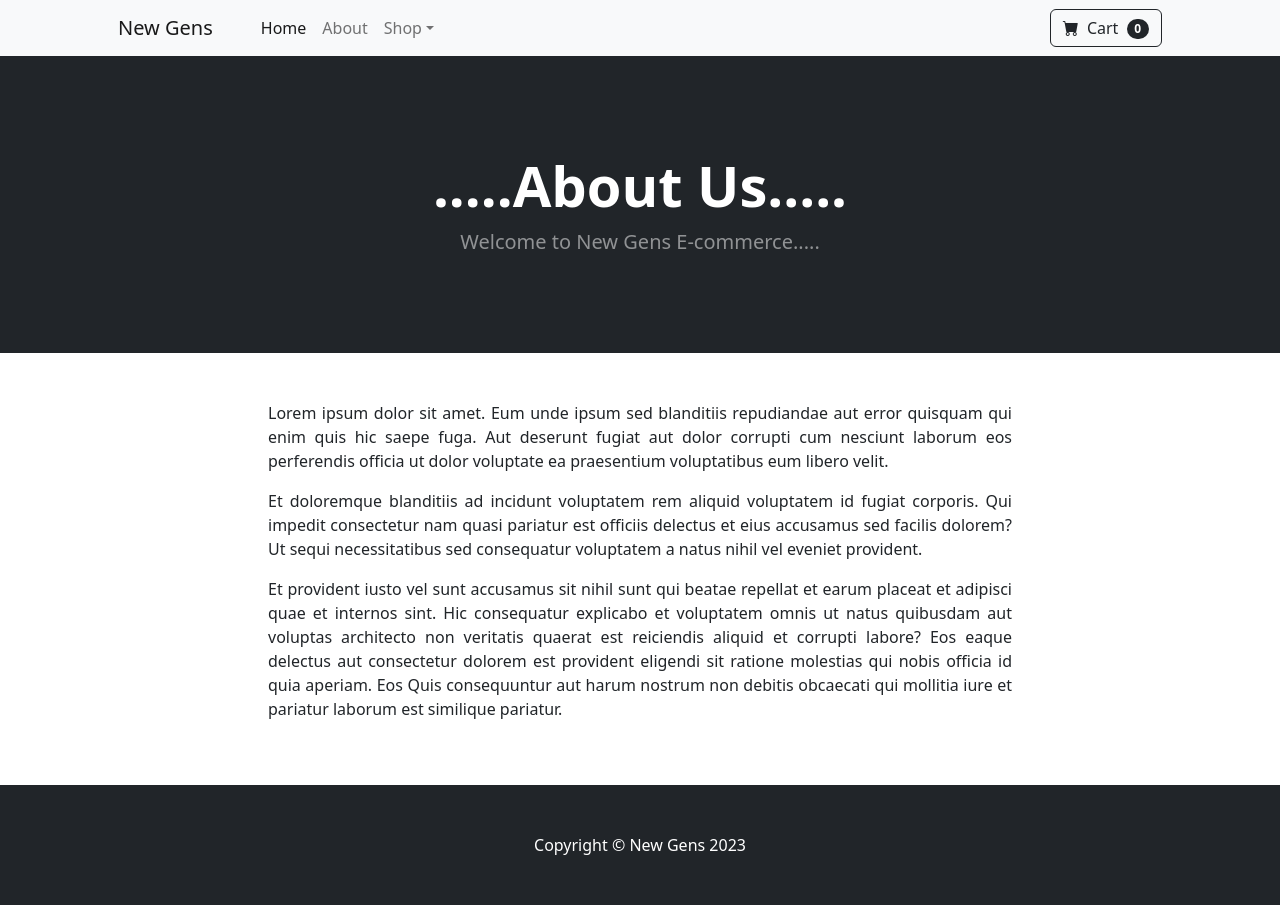
After one commit to The-Nomadic/E-commerce, a Django app: page /about/ in a window 1280 px wide. The commit adds this page. Run offline with Django 4.2, Linux system fonts and the light colour scheme; some libraries are stand-ins or nearby versions.

Commit message:
Made changes to templates, added base,about,navbar,footer,home

```diff
--- a/ecommerce/store/models.py
+++ b/ecommerce/store/models.py
@@ -32,6 +32,10 @@ class Product(models.Model):
     category = models.ForeignKey(Category, on_delete=models.CASCADE, default=1)
     description = models.CharField(max_length=250, default="", blank=True, null=True)
     image = models.ImageField(upload_to='uploads/products/')
+    # Add sales stuff
+    is_sale = models.BooleanField(default=False)
+    sale_price = models.DecimalField(default=0, decimal_places=2, max_digits=6)
+    rating = models.IntegerField(default=0)
 
     def __str__(self):
         return self.name
--- a/ecommerce/store/urls.py
+++ b/ecommerce/store/urls.py
@@ -3,4 +3,5 @@ from . import views
 
 urlpatterns = [
     path('', views.home, name='home'),
+    path('about/', views.about, name='about'),
 ]
--- a/ecommerce/store/views.py
+++ b/ecommerce/store/views.py
@@ -2,9 +2,14 @@ from django.shortcuts import render
 from .models import Product
 from datetime import datetime
 
+current_year = datetime.now().year
+
 
 # Create your views here.
 def home(request):
-    current_year = datetime.now().year
     products = Product.objects.all()
     return render(request, "home.html", {'company': "New Gens", 'current_year': current_year, 'products': products})
+
+
+def about(request):
+    return render(request, "about.html", {'company': "New Gens", 'current_year': current_year})
--- /dev/null
+++ b/ecommerce/templates/about.html
@@ -0,0 +1,32 @@
+{% extends "base.html" %}
+
+{% block content %}
+    <!-- Header-->
+    <header class="bg-dark py-5">
+        <div class="container px-4 px-lg-5 my-5">
+            <div class="text-center text-white">
+                <h1 class="display-4 fw-bolder">.....About Us.....</h1>
+                <p class="lead fw-normal text-white-50 mb-0">Welcome to {{company}} E-commerce.....</p>
+            </div>
+        </div>
+    </header>
+    <br><br>
+    <div class="container">
+        <div class="row">
+            <center>
+                <div class="col-8">
+                    <p align="justify">
+                        Lorem ipsum dolor sit amet. Eum unde ipsum sed blanditiis repudiandae aut error quisquam qui enim quis hic saepe fuga. Aut deserunt fugiat aut dolor corrupti cum nesciunt laborum eos perferendis officia ut dolor voluptate ea praesentium voluptatibus eum libero velit.
+                    </p>
+                    <p align="justify">
+                        Et doloremque blanditiis ad incidunt voluptatem rem aliquid voluptatem id fugiat corporis. Qui impedit consectetur nam quasi pariatur est officiis delectus et eius accusamus sed facilis dolorem? Ut sequi necessitatibus sed consequatur voluptatem a natus nihil vel eveniet provident.
+                    </p>
+                    <p align="justify">
+                        Et provident iusto vel sunt accusamus sit nihil sunt qui beatae repellat et earum placeat et adipisci quae et internos sint. Hic consequatur explicabo et voluptatem omnis ut natus quibusdam aut voluptas architecto non veritatis quaerat est reiciendis aliquid et corrupti labore? Eos eaque delectus aut consectetur dolorem est provident eligendi sit ratione molestias qui nobis officia id quia aperiam. Eos Quis consequuntur aut harum nostrum non debitis obcaecati qui mollitia iure et pariatur laborum est similique pariatur.
+                    </p>
+                </div>
+            </center>
+        </div>
+    </div>
+    <br><br>
+{% endblock %}
--- /dev/null
+++ b/ecommerce/templates/base.html
@@ -0,0 +1,31 @@
+{% load static %}
+
+<!DOCTYPE html>
+<html lang="en">
+    <head>
+        <meta charset="utf-8" />
+        <meta name="viewport" content="width=device-width, initial-scale=1, shrink-to-fit=no" />
+        <meta name="description" content="" />
+        <meta name="author" content="" />
+        <title>{{company}}</title>
+        <!-- Favicon-->
+        <link rel="icon" type="image/x-icon" href="{% static 'assets/favicon.ico' %}" />
+        <!-- Bootstrap icons-->
+        <link href="https://cdn.jsdelivr.net/npm/bootstrap-icons@1.5.0/font/bootstrap-icons.css" rel="stylesheet" />
+        <!-- Core theme CSS (includes Bootstrap)-->
+        <link href="{% static 'css/styles.css' %}" rel="stylesheet" />
+    </head>
+    <body>
+        {% include "navbar.html" %}
+
+        {% block content %}
+        {% endblock %}
+
+        {% include "footer.html" %}
+
+        <!-- Bootstrap core JS-->
+        <script src="https://cdn.jsdelivr.net/npm/bootstrap@5.2.3/dist/js/bootstrap.bundle.min.js"></script>
+        <!-- Core theme JS-->
+        <script src="{% static 'js/scripts.js' %}"></script>
+    </body>
+</html>
--- /dev/null
+++ b/ecommerce/templates/footer.html
@@ -0,0 +1,4 @@
+<!-- Footer-->
+<footer class="py-5 bg-dark">
+  <div class="container"><p class="m-0 text-center text-white">Copyright &copy; {{company}} {{current_year}}</p></div>
+</footer>
--- /dev/null
+++ b/ecommerce/templates/navbar.html
@@ -0,0 +1,29 @@
+<!-- Navigation-->
+<nav class="navbar navbar-expand-lg navbar-light bg-light">
+    <div class="container px-4 px-lg-5">
+        <a class="navbar-brand" href="{% url 'home' %}">New Gens</a>
+        <button class="navbar-toggler" type="button" data-bs-toggle="collapse" data-bs-target="#navbarSupportedContent" aria-controls="navbarSupportedContent" aria-expanded="false" aria-label="Toggle navigation"><span class="navbar-toggler-icon"></span></button>
+        <div class="collapse navbar-collapse" id="navbarSupportedContent">
+            <ul class="navbar-nav me-auto mb-2 mb-lg-0 ms-lg-4">
+                <li class="nav-item"><a class="nav-link active" aria-current="page" href="{% url 'home' %}">Home</a></li>
+                <li class="nav-item"><a class="nav-link" href="{% url 'about' %}">About</a></li>
+                <li class="nav-item dropdown">
+                    <a class="nav-link dropdown-toggle" id="navbarDropdown" href="#" role="button" data-bs-toggle="dropdown" aria-expanded="false">Shop</a>
+                    <ul class="dropdown-menu" aria-labelledby="navbarDropdown">
+                        <li><a class="dropdown-item" href="#!">All Products</a></li>
+                        <li><hr class="dropdown-divider" /></li>
+                        <li><a class="dropdown-item" href="#!">Popular Items</a></li>
+                        <li><a class="dropdown-item" href="#!">New Arrivals</a></li>
+                    </ul>
+                </li>
+            </ul>
+            <form class="d-flex">
+                <button class="btn btn-outline-dark" type="submit">
+                    <i class="bi-cart-fill me-1"></i>
+                    Cart
+                    <span class="badge bg-dark text-white ms-1 rounded-pill">0</span>
+                </button>
+            </form>
+        </div>
+    </div>
+</nav>
```
Also changed, not shown: ecommerce/templates/home.html (+38 -57 lines), ecommerce/store/migrations/0002_alter_category_options_product_is_sale_and_more.py (added), ecommerce/store/migrations/0003_product_rating.py (added).
